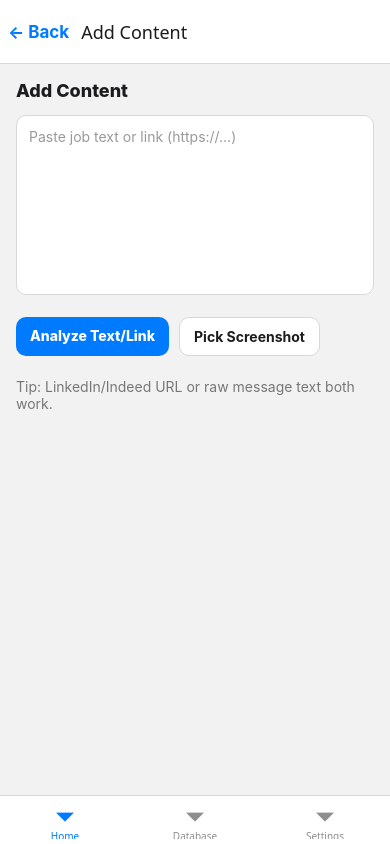
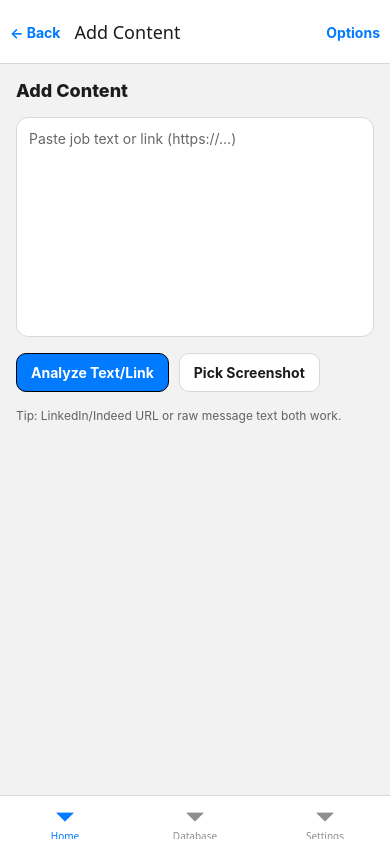
Before and after one commit to Cyamos2/job-scam-detector, a React Native app: screen /AddContent in a window 390 px wide. Built offline with nearby package versions, Linux system fonts and the light colour scheme.

Commit message:
fixed addcontentscreen

```diff
--- a/src/lib/analyzer.ts
+++ b/src/lib/analyzer.ts
@@ -1,79 +1,84 @@
 // src/lib/analyzer.ts
+
 export type AnalysisResult = {
-  score: number;                          // 0–100
+  score: number;
   verdict: "Low" | "Medium" | "High";
   flags: string[];
 };
 
-const clamp = (n: number, lo = 0, hi = 100) => Math.max(lo, Math.min(hi, n));
-
-/**
- * Heuristic text analyzer for job-scam patterns.
- * Weights intentionally sum past 100; final score is clamped to 100.
- */
-export function analyzeText(raw: string): AnalysisResult {
+/** Heavier-weight scam analyzer v2 */
+export function analyzeTextLocal(raw: string, sensitivity: number = 50): AnalysisResult {
   const text = (raw || "").toLowerCase();
 
-  const addIf = (
-    re: RegExp,
-    weight: number,
-    flag: string,
-    hits: Set<string>,
-  ) => {
-    if (re.test(text)) hits.add(`${flag} (+${weight})`);
-    return re.test(text) ? weight : 0;
-  };
+  const has = (re: RegExp) => re.test(text);
 
-  const hits = new Set<string>();
+  // Core red-flag patterns with weights
+  const patterns: Array<[RegExp, number, string]> = [
+    // Contact methods
+    [/\b(whats\s*app|telegram|signal)\b/, 25, "chat-app contact"],
+    [/\b(text|message|sms)\s+(me|us)\b/, 15, "text/SMS contact"],
+    [/\+?\d[\d\s().-]{7,}\d/, 15, "phone number"],
+
+    // Payment methods
+    [/\bgift\s*card|apple\s*card|steam\s*card|voucher\b/, 40, "gift card payment"],
+    [/\bcrypto|bitcoin|usdt|binance|wallet address\b/, 30, "crypto payment"],
+
+    // Payout cadence
+    [/\bpaid\s+daily|daily\s+payout|pay\s+daily\b/, 20, "daily payout"],
+    [/\bguaranteed\b.*\b(month(ly)?|income)\b/, 25, "guaranteed income"],
+
+    // Compensation
+    [/\$\s?\d{3,4}\s*(per|\/)?\s*(day|daily|90\s*minutes)/, 30, "very high day-rate"],
+    [/\bearn\b.*\$\s?\d{3,}|\$\s?\d{4,}\b/, 20, "unrealistic pay"],
+
+    // Training / workload
+    [/\b(60|90)\s*minutes?\b.*\btraining\b/, 20, "short training"],
+    [/\bno|little\b.*\bexperience\b|\bwork\s*from\s*home\b.*\b(simple|easy)\b/, 15, "too-easy workload"],
+
+    // Shady hiring
+    [/\binterview\b.*(whatsapp|telegram|sms|chat)/, 20, "chat-app interview"],
+    [/\bverify\b.*(code|otp).*(sms|whatsapp)/, 15, "OTP via chat"],
+    [/\bpart[-\s]?time\b.*\bfull[-\s]?time\b.*\bchoose\b/, 8, "choose part/full-time"],
+    [/\b(18|21|22)\s*(\+|plus)?\s*(years?\s*old)?\b/, 6, "age requirement"],
+
+    // Email / domains
+    [/\b(gmail|outlook|yahoo)\.com\b.*(hr|recruit)?/, 10, "non-corp email"],
+  ];
+
   let score = 0;
+  const flags: string[] = [];
 
-  // 💰 Unrealistic/guaranteed pay & daily pay
-  score += addIf(/\b(us\$|\$)\s?(3\d{2,}|[4-9]\d{2,}|[1-9]\d{3,})\s*(per\s*)?(day|daily|hour)/i, 40, "unrealistic pay (daily/hourly)", hits);
-  score += addIf(/\bmonthly\s*income\b.*(no\s*less\s*than|guaranteed|at\s*least)/, 25, "guaranteed income claim", hits);
-  score += addIf(/\bpaid\s*daily\b|\bdaily\s*pay\b/, 15, "daily pay", hits);
-
-  // 🧪 “Too easy” + short training
-  score += addIf(/\b(simple|easy|can\s*be\s*completed\s*at\s*home)\b/, 12, "too-easy work", hits);
-  score += addIf(/\b(60|45|30)\s*minutes?\b.*(training|onboarding)/, 12, "very short training", hits);
-
-  // 📍 Remote + vague part-time/full-time pitch
-  score += addIf(/\bremote\b/, 6, "remote pitch (generic)", hits);
-  score += addIf(/\b(part[-\s]*time).*(full[-\s]*time)|\bfull[-\s]*time.*part[-\s]*time\b/, 8, "part-time/full-time bait", hits);
-
-  // 🧒 Age gate (odd for legit US roles)
-  score += addIf(/\b(2[12-9]|[3-9]\d)\s*(years? old|yo)\b|\b(22)\s*years?\s*old\b/, 10, "age requirement", hits);
-
-  // 🗓️ Overly generous paid leave for entry/remote
-  score += addIf(/\b(15|16|17|18|19|2[0-5])\s*-\s*(2[0-5])\s*days?\b.*paid\s*(annual\s*)?leave/, 8, "unusual paid leave", hits);
-
-  // 📞 Phone/IM contact in pitch
-  score += addIf(/\+\d{6,}/, 10, "phone contact in pitch", hits);
-  score += addIf(/\b(whatsapp|telegram|signal)\b/, 20, "chat-app contact", hits);
-
-  // 🪪 Company/name misrepresentation / vague recruiter hooks
-  score += addIf(/\b(recruit(ing|er)?|recommend you a high[-\s]*paying)\b/, 8, "vague recruiter pitch", hits);
-
-  // 🔗 Suspicious domains (keep from previous version)
-  const urlMatch = text.match(/https?:\/\/[^\s)]+/g);
-  if (urlMatch) {
-    for (const url of urlMatch) {
-      try {
-        const u = new URL(url);
-        if (/\.(top|xyz|live|shop|work|site)$/i.test(u.hostname) || /-career|careers?-?[0-9]{3,}/i.test(u.hostname)) {
-          score += 10;
-          hits.add("suspicious domain (+10)");
-        }
-      } catch {
-        /* ignore */
-      }
+  for (const [re, pts, label] of patterns) {
+    if (has(re)) {
+      score += pts;
+      flags.push(label);
     }
   }
 
-  // Finalize
-  score = clamp(score, 0, 100);
-  const verdict: AnalysisResult["verdict"] = score >= 60 ? "High" : score >= 30 ? "Medium" : "Low";
+  // Check URLs for sketchy domains
+  const urls = text.match(/https?:\/\/[^\s)]+/g) || [];
+  for (const url of urls) {
+    try {
+      const u = new URL(url);
+      if (
+        /\.(top|xyz|live|shop|work|site|click|buzz|win)$/i.test(u.hostname) ||
+        /-career|\bcareers?\b-?\d{3,}/i.test(u.hostname)
+      ) {
+        score += 12;
+        flags.push("suspicious domain");
+      }
+    } catch {
+      /* ignore parse errors */
+    }
+  }
 
-  // Convert to neat flags (drop the “(+N)” parts for UI if you prefer)
-  const flags = Array.from(hits).map(f => f.replace(/\s\(\+\d+\)$/, ""));
-  return { score, verdict, flags };
+  // Sensitivity adjustment: 0–100 → shift score -25..+25
+  const sensShift = Math.round((sensitivity - 50) / 2);
+  score = Math.max(0, Math.min(100, score + sensShift));
+
+  // Verdict thresholds
+  const verdict: AnalysisResult["verdict"] =
+    score >= 70 ? "High" : score >= 40 ? "Medium" : "Low";
+
+  return { score, verdict, flags: Array.from(new Set(flags)) };
 }
--- a/src/screens/AddContentScreen.tsx
+++ b/src/screens/AddContentScreen.tsx
@@ -6,33 +6,31 @@ import {
   StyleSheet,
   TextInput,
   Pressable,
+  Image,
+  ScrollView,
   ActivityIndicator,
-  Image,
   Alert,
-  ScrollView,
+  KeyboardAvoidingView,
+  Platform,
 } from "react-native";
 import * as ImagePicker from "expo-image-picker";
+
+import { useSavedItems, type SavedAnalysis } from "../store/savedItems";
+import { useSettings } from "../SettingsProvider";
 import { useColors } from "../theme/useColors";
-import { useSavedItems, type SavedAnalysis } from "../store/savedItems";
-import { appEvents } from "../lib/events";
+import { analyzeTextLocal, type AnalysisResult } from "../lib/analyzer";
 
-type AnalysisResult = { score: number; verdict: "Low" | "Medium" | "High"; flags: string[] };
+type Props = { navigation: any };
 
-export default function AddContentScreen({ navigation }: any) {
-  const { colors, bg, card, text } = useColors();
+export default function AddContentScreen({ navigation }: Props) {
+  const { colors, bg, card, text, muted } = useColors(); // ⬅️ no "border" here
+  const { autoSave, sensitivity } = useSettings();
   const { add } = useSavedItems();
 
   const [input, setInput] = React.useState("");
   const [imageUri, setImageUri] = React.useState<string | null>(null);
+  const [busy, setBusy] = React.useState(false);
   const [result, setResult] = React.useState<AnalysisResult | null>(null);
-  const [busy, setBusy] = React.useState(false);
-
-  const resetForm = React.useCallback(() => {
-    setInput("");
-    setImageUri(null);
-    setResult(null);
-    setBusy(false);
-  }, []);
 
   React.useLayoutEffect(() => {
     navigation.setOptions({
@@ -40,31 +38,35 @@ export default function AddContentScreen({ navigation }: any) {
       headerLeft: () => (
         <Pressable
           onPress={() => {
-            resetForm();
-            navigation.goBack(); // pop Home stack (HomeMain)
+            if (navigation.canGoBack()) navigation.goBack();
+            else navigation.getParent()?.navigate("DatabaseTab" as never);
           }}
-          hitSlop={12}
-          style={{ paddingHorizontal: 8, paddingVertical: 6 }}
+          hitSlop={10}
+          style={{ paddingHorizontal: 10, paddingVertical: 6 }}
         >
-          <Text style={{ color: colors.primary, fontWeight: "700", fontSize: 17 }}>← Back</Text>
+          <Text style={{ color: colors.primary, fontWeight: "700" }}>← Back</Text>
         </Pressable>
       ),
-      title: "Add Content",
+      headerRight: () => (
+        <Pressable
+          onPress={() => Alert.alert("Options", "More options coming soon.")}
+          style={{ paddingHorizontal: 10, paddingVertical: 6 }}
+        >
+          <Text style={{ color: colors.primary, fontWeight: "700" }}>Options</Text>
+        </Pressable>
+      ),
     });
-  }, [navigation, colors.primary, resetForm]);
-
-  React.useEffect(() => {
-    return () => resetForm(); // clear when unmounting
-  }, [resetForm]);
+  }, [navigation, colors.primary]);
 
   const onAnalyzeText = () => {
     const raw = input.trim();
     if (!raw) return Alert.alert("Nothing to analyze", "Paste a job post or link first.");
-    const a = analyzeTextLocal(raw);
+    const a = analyzeTextLocal(raw, sensitivity);
     setResult(a);
+    if (autoSave) saveEntry(a);
   };
 
-  const onPickScreenshot = async () => {
+  const pickScreenshot = async () => {
     const perm = await ImagePicker.requestMediaLibraryPermissionsAsync();
     if (!perm.granted) return Alert.alert("Permission needed", "Allow photo access to pick a screenshot.");
     const res = await ImagePicker.launchImageLibraryAsync({
@@ -72,8 +74,10 @@ export default function AddContentScreen({ navigation }: any) {
       quality: 1,
       selectionLimit: 1,
     });
-    if (!res.canceled && res.assets?.[0]?.uri) {
-      setImageUri(res.assets[0].uri);
+    if (res.canceled) return;
+    const asset = res.assets?.[0];
+    if (asset?.uri) {
+      setImageUri(asset.uri);
       setResult(null);
     }
   };
@@ -82,10 +86,13 @@ export default function AddContentScreen({ navigation }: any) {
     if (!imageUri) return Alert.alert("No screenshot", "Pick a screenshot first.");
     try {
       setBusy(true);
-      // demo OCR text that triggers rules
-      const fakeOCR = "Contact via WhatsApp. Earn $500/day. Daily payout guaranteed.";
-      const a = analyzeTextLocal(fakeOCR + " " + (input ?? ""));
+      // stub until OCR lands
+      await new Promise((r) => setTimeout(r, 250));
+      const stubOCR =
+        "contact us via whatsapp and pay for training with gift cards. paid daily guaranteed monthly income.";
+      const a = analyzeTextLocal(`${stubOCR} ${input ?? ""}`, sensitivity);
       setResult(a);
+      if (autoSave) saveEntry(a);
     } finally {
       setBusy(false);
     }
@@ -94,7 +101,7 @@ export default function AddContentScreen({ navigation }: any) {
   const saveEntry = (a: AnalysisResult) => {
     const entry: SavedAnalysis = {
       id: String(Date.now()) + "-" + Math.floor(Math.random() * 1e6),
-      title: imageUri ? "Screenshot analysis" : previewOf(input) || "Text analysis",
+      title: imageUri ? "Screenshot analysis" : titleFrom(input),
       source: imageUri ? "image" : "text",
       inputPreview: previewOf(input),
       imageUri,
@@ -104,114 +111,121 @@ export default function AddContentScreen({ navigation }: any) {
       createdAt: Date.now(),
     };
     add(entry);
-    appEvents.emit("db:saved", { id: entry.id }); // ✅ inform Database
-    Alert.alert("Saved", "Added to your Database.");
+  };
+
+  const saveManually = () => {
+    if (!result) return;
+    saveEntry(result);
+    Alert.alert("Saved", "Analysis added to your Database.");
   };
 
   return (
-    <ScrollView contentContainerStyle={[styles.container, bg]} keyboardShouldPersistTaps="handled">
+    <KeyboardAvoidingView
+      style={[{ flex: 1 }, bg]}
+      behavior={Platform.OS === "ios" ? "padding" : undefined}
+      keyboardVerticalOffset={Platform.OS === "ios" ? 64 : 0}
+    >
+      <ScrollView contentContainerStyle={styles.scroll} keyboardShouldPersistTaps="handled">
         <Text style={[styles.h1, text]}>Add Content</Text>
 
         <TextInput
-        style={[styles.input, card, { borderColor: colors.border }]}
+          style={[styles.input, card, { borderColor: colors.border }, text]}
           placeholder="Paste job text or link (https://…)"
-        placeholderTextColor="#999"
+          placeholderTextColor={muted.color as string}
           value={input}
           onChangeText={(t) => {
             setInput(t);
             setResult(null);
           }}
           multiline
-        textAlignVertical="top"
+          scrollEnabled
         />
 
         <View style={styles.row}>
-        <Pressable onPress={onAnalyzeText} style={[styles.btnPrimary, { backgroundColor: colors.primary }]}>
+          <Pressable onPress={onAnalyzeText} style={[styles.btn, { backgroundColor: colors.primary }]}>
             <Text style={styles.btnPrimaryText}>Analyze Text/Link</Text>
           </Pressable>
-
-        <Pressable onPress={onPickScreenshot} style={[styles.btn, card, { borderColor: colors.border }]}>
+          <Pressable onPress={pickScreenshot} style={[styles.btn, card, { borderColor: colors.border }]}>
             <Text style={[styles.btnText, text]}>Pick Screenshot</Text>
           </Pressable>
         </View>
 
         {imageUri ? (
-        <View style={{ gap: 10, marginTop: 10 }}>
+          <View style={{ gap: 10 }}>
             <Image source={{ uri: imageUri }} style={styles.preview} />
+            <View style={styles.row}>
               <Pressable
                 onPress={analyzeScreenshot}
+                style={[styles.btn, { backgroundColor: colors.primary }]}
                 disabled={busy}
-            style={[styles.btnPrimary, { backgroundColor: colors.primary }]}
               >
-            {busy ? <ActivityIndicator /> : <Text style={styles.btnPrimaryText}>Analyze Screenshot</Text>}
+                {busy ? (
+                  <ActivityIndicator color="white" />
+                ) : (
+                  <Text style={styles.btnPrimaryText}>Analyze Screenshot</Text>
+                )}
               </Pressable>
-          <Pressable onPress={() => setImageUri(null)} style={{ padding: 6 }}>
+              <Pressable onPress={() => setImageUri(null)} style={styles.linkBtn}>
                 <Text style={{ color: "#c00", fontWeight: "600" }}>Remove screenshot</Text>
               </Pressable>
             </View>
+          </View>
         ) : null}
 
-      {result ? (
-        <View style={[styles.result, card, { borderColor: colors.border }]}>
-          <Text style={[styles.resultTitle, text]}>Analysis</Text>
-          <Text style={[styles.resultLine, text]}>
+        {result && (
+          <View style={[styles.panel, card, { borderColor: colors.border }]}>
+            <Text style={[styles.cardTitle, text]}>Analysis</Text>
+            <Text style={[styles.cardInfo, text]}>
               Score: {result.score} — {result.verdict} risk
             </Text>
-          <Text style={{ color: "#666" }}>
+            <Text style={[styles.cardFlags, muted]}>
               Flags: {result.flags.length ? result.flags.join(", ") : "none"}
             </Text>
 
-          <Pressable
-            onPress={() => saveEntry(result)}
-            style={[styles.btnPrimary, { backgroundColor: colors.primary, alignSelf: "flex-start" }]}
-          >
+            {!autoSave && (
+              <Pressable onPress={saveManually} style={[styles.saveBtn, { backgroundColor: colors.primary }]}>
                 <Text style={styles.btnPrimaryText}>Save to Database</Text>
               </Pressable>
+            )}
+
+            {autoSave && (
+              <Text style={[styles.autoNote, { color: colors.primary }]}>Saved automatically ✓</Text>
+            )}
           </View>
-      ) : null}
+        )}
 
-      <Text style={{ color: "#777", marginTop: 8 }}>
+        <Text style={[styles.tip, muted]}>
           Tip: LinkedIn/Indeed URL or raw message text both work.
         </Text>
       </ScrollView>
+    </KeyboardAvoidingView>
   );
 }
 
-/* Helpers */
-
-function analyzeTextLocal(raw: string): AnalysisResult {
-  const text = (raw || "").toLowerCase();
-  const rules: Array<[RegExp, number, string]> = [
-    [/whats\s*app|telegram|signal/, 25, "chat app contact"],
-    [/gift\s*card|apple\s*card|steam\s*card/, 35, "gift card payment"],
-    [/earn\s*\$?\s?\d{3,}\s*per\s*(day|hour)|\$\s?\d{3,}\s*(daily|day)/, 25, "unrealistic pay"],
-    [/daily\s*payout|guaranteed\s*monthly|guaranteed\s*income/, 15, "guaranteed payout"],
-  ];
-  let score = 0;
-  const flags: string[] = [];
-  for (const [re, pts, label] of rules) if (re.test(text)) { score += pts; flags.push(label); }
-  score = Math.min(100, Math.max(0, score));
-  const verdict: AnalysisResult["verdict"] = score >= 60 ? "High" : score >= 30 ? "Medium" : "Low";
-  return { score, verdict, flags: Array.from(new Set(flags)) };
+/* ---------- helpers ---------- */
+function previewOf(text: string, n: number = 160) {
+  const t = (text || "").trim().replace(/\s+/g, " ");
+  return t.length > n ? t.slice(0, n) + "…" : t;
+}
+function titleFrom(text: string) {
+  const t = previewOf(text, 40);
+  return t || "Text analysis";
 }
 
-function previewOf(s: string, n = 120) {
-  const t = (s || "").trim().replace(/\s+/g, " ");
-  return t.length > n ? t.slice(0, n) + "…" : t;
-}
-
+/* ---------- styles ---------- */
 const styles = StyleSheet.create({
-  container: { padding: 16, gap: 14 },
+  scroll: { padding: 16, gap: 16, paddingBottom: 32 },
   h1: { fontSize: 18, fontWeight: "800" },
 
   input: {
-    minHeight: 180,
+    height: 220,
     borderWidth: 1,
-    borderRadius: 10,
+    borderRadius: 12,
     padding: 12,
+    textAlignVertical: "top",
   },
 
-  row: { flexDirection: "row", gap: 10, marginTop: 8 },
+  row: { flexDirection: "row", gap: 10, flexWrap: "wrap" },
 
   btn: {
     paddingHorizontal: 14,
@@ -220,17 +234,19 @@ const styles = StyleSheet.create({
     borderWidth: 1,
   },
   btnText: { fontWeight: "700" },
+  btnPrimaryText: { color: "white", fontWeight: "700" },
 
-  btnPrimary: {
-    paddingHorizontal: 14,
-    paddingVertical: 10,
-    borderRadius: 10,
-  },
-  btnPrimaryText: { color: "white", fontWeight: "800" },
+  preview: { width: "100%", height: 220, borderRadius: 12, backgroundColor: "#ddd" },
 
-  preview: { width: "100%", height: 220, borderRadius: 10, backgroundColor: "#ddd" },
+  linkBtn: { paddingHorizontal: 8, paddingVertical: 8 },
 
-  result: { borderWidth: 1, borderRadius: 12, padding: 12, gap: 6, marginTop: 12 },
-  resultTitle: { fontSize: 16, fontWeight: "800" },
-  resultLine: { fontWeight: "700" },
+  panel: { padding: 12, borderWidth: 1, borderRadius: 12, gap: 6 },
+  cardTitle: { fontSize: 16, fontWeight: "800" },
+  cardInfo: { fontSize: 14, fontWeight: "600" },
+  cardFlags: { fontSize: 12 },
+
+  saveBtn: { paddingHorizontal: 14, paddingVertical: 10, borderRadius: 10, marginTop: 6 },
+
+  autoNote: { fontSize: 12, marginTop: 6 },
+  tip: { fontSize: 12 },
 });
```
Lines whose indentation alone changed are shown as unchanged.
